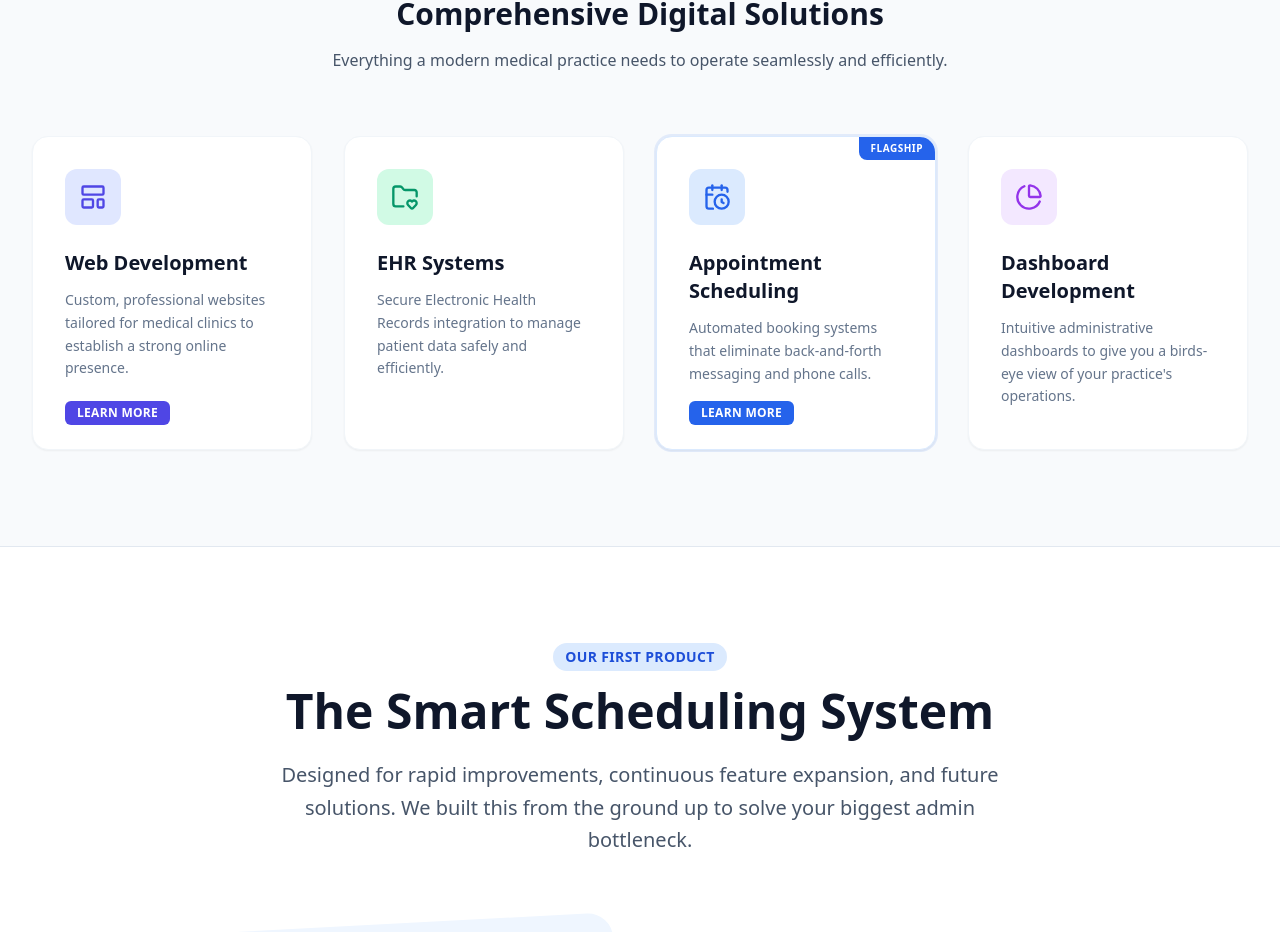
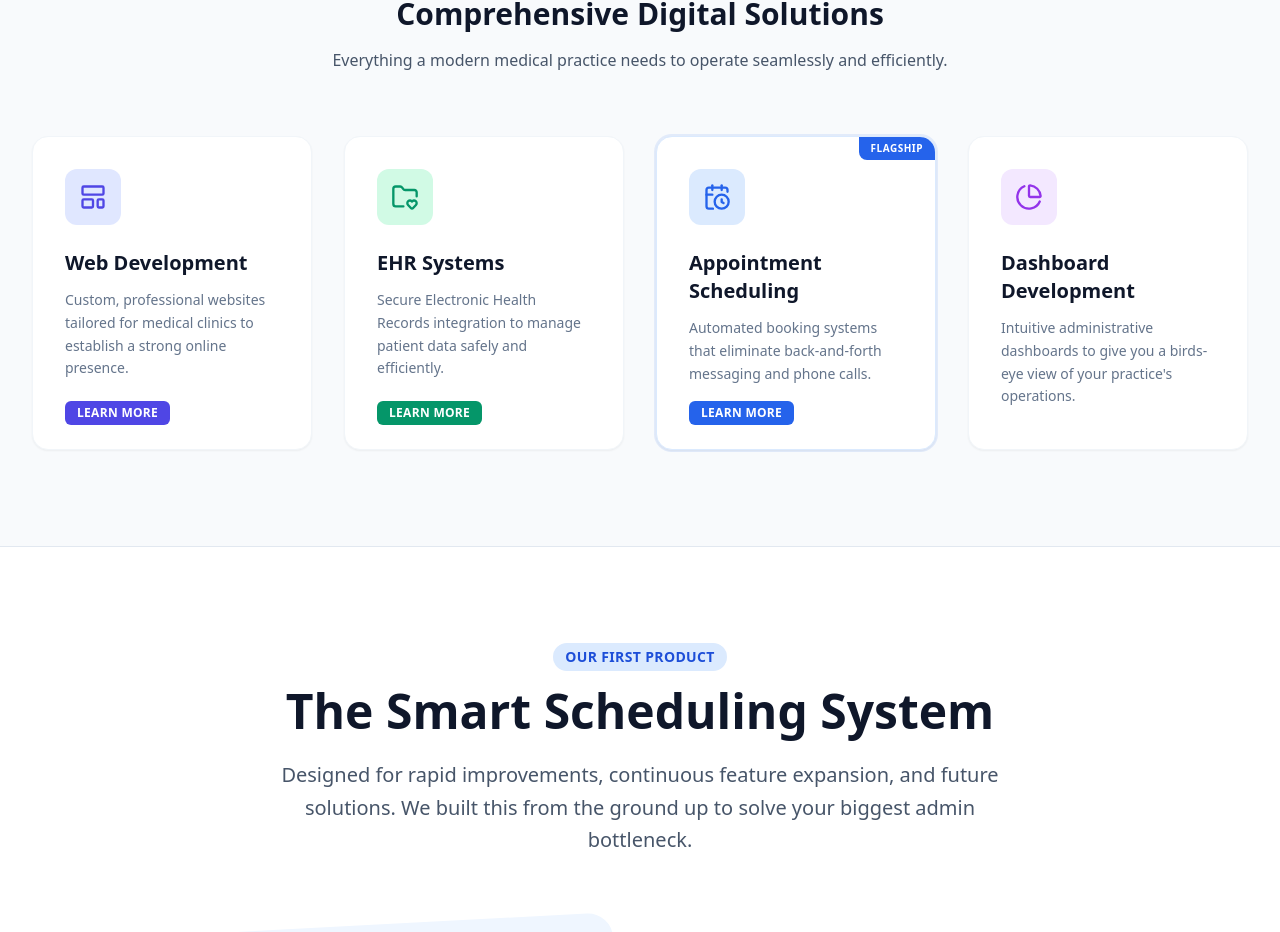
Before and after one commit to macmanuel08/digitize-box, a Next.js app: page / in a window 1280 px wide. Shown: the part 1387-2319 px from the top of the page. Built offline with nearby package versions, Linux system fonts and the light colour scheme; no server answers.

Commit message:
services section on hp and sitemap are updated

```diff
--- a/app/sitemap.ts
+++ b/app/sitemap.ts
@@ -21,6 +21,12 @@ export default function sitemap(): MetadataRoute.Sitemap {
             changeFrequency: 'monthly',
             priority: 0.9,
         },
+        {
+            url: 'https://digitizebox.com/ehr-development',
+            lastModified: today,
+            changeFrequency: 'monthly',
+            priority: 0.9,
+        },
         /*
         {
             url: 'https://digitizebox.com/blog',
--- a/app/ui/homepage/services.tsx
+++ b/app/ui/homepage/services.tsx
@@ -21,13 +21,14 @@ export default function Services() {
                         <span className="bg-indigo-600 text-white px-3 py-1 rounded-md text-xs font-bold tracking-wide uppercase mt-4 inline-block absolute left-8 bottom-6">Learn More</span>
                     </Link>
                     {/* EHR System */}
-                    <div className="bg-white p-8 rounded-2xl shadow-sm border border-slate-100 hover:shadow-lg transition relative">
+                    <Link href="/ehr-development" className="bg-white p-8 rounded-2xl shadow-sm border border-slate-100 hover:shadow-lg transition relative">
                         <div className="w-14 h-14 bg-emerald-100 rounded-xl flex items-center justify-center text-emerald-600 mb-6">
                             <FolderHeart className="w-7 h-7" />
                         </div>
                         <h3 className="text-xl font-bold text-slate-900 mb-3">EHR Systems</h3>
                         <p className="text-slate-500 text-sm leading-relaxed">Secure Electronic Health Records integration to manage patient data safely and efficiently.</p>
-                    </div>
+                        <span className="bg-emerald-600 text-white px-3 py-1 rounded-md text-xs font-bold tracking-wide uppercase mt-4 inline-block absolute left-8 bottom-6">Learn More</span>
+                    </Link>
 
                     {/* Appointment Scheduling */}
                     <Link href="/appointment-scheduling" className="bg-white px-8 pt-8 pb-16 rounded-2xl shadow-sm border border-blue-100 ring-2 ring-blue-600/10 hover:shadow-lg transition relative overflow-hidden relative">
```
